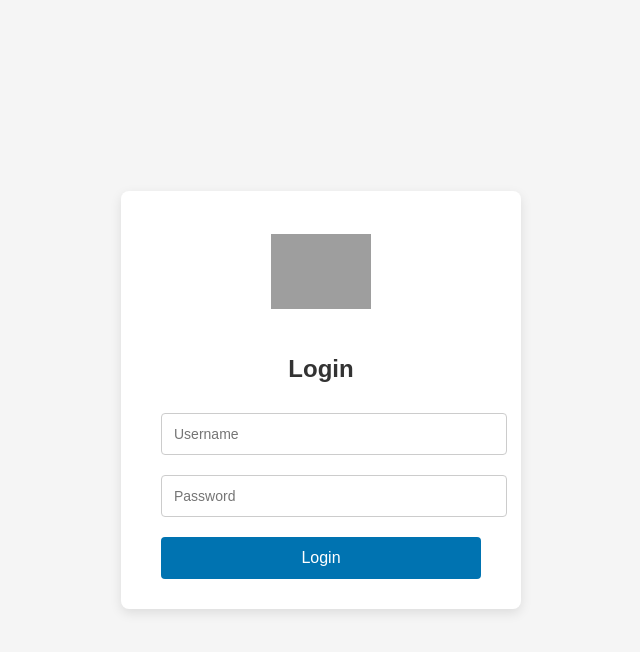
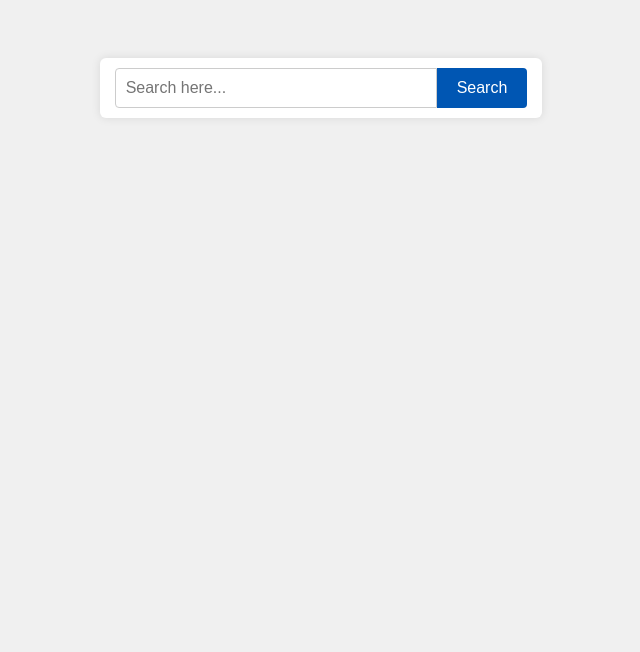
Before and after one commit to KIRANRAJ45/kiran, a plain HTML site: page index.html in a window 1280 px wide. Shown: the whole page, without its empty margins (319-959 px from the left). Drawn offline with Linux system fonts and the light colour scheme; grey boxes are pictures that could not be loaded.

Commit message:
Update index.html

```diff
--- a/index.html
+++ b/index.html
@@ -2,81 +2,54 @@
 <html lang="en">
 <head>
   <meta charset="UTF-8">
-  <title>Login</title>
+  <title>Search Box</title>
   <style>
     body {
-      background-color: #f5f5f5;
       font-family: Arial, sans-serif;
+      background-color: #f0f0f0;
+      padding: 50px;
       display: flex;
       justify-content: center;
-      align-items: center;
-      height: 100vh;
-      margin: 0;
     }
 
-    .login-box {
-      background-color: #fff;
-      padding: 30px 40px;
-      border-radius: 8px;
-      box-shadow: 0 4px 12px rgba(0, 0, 0, 0.1);
-      width: 320px;
-      text-align: center;
+    .search-box {
+      display: flex;
+      background-color: white;
+      padding: 10px 15px;
+      border-radius: 6px;
+      box-shadow: 0 0 10px rgba(0,0,0,0.1);
     }
 
-    .login-box img {
-      width: 100px;
-      height: 100px;
-      object-fit: contain;
-      margin-bottom: 20px;
+    .search-box input[type="text"] {
+      padding: 10px;
+      font-size: 16px;
+      border: 1px solid #ccc;
+      border-radius: 4px 0 0 4px;
+      outline: none;
+      width: 300px;
     }
 
-    .login-box h2 {
-      margin: 10px 0 20px;
-      font-size: 24px;
-      color: #333;
+    .search-box button {
+      padding: 10px 20px;
+      font-size: 16px;
+      border: none;
+      background-color: #0056b3;
+      color: white;
+      cursor: pointer;
+      border-radius: 0 4px 4px 0;
     }
 
-    .login-box input[type="text"],
-    .login-box input[type="password"] {
-      width: 100%;
-      padding: 12px;
-      margin: 10px 0;
-      border: 1px solid #ccc;
-      border-radius: 4px;
-      font-size: 14px;
-    }
-
-    .login-box button {
-      width: 100%;
-      padding: 12px;
-      margin-top: 10px;
-      background-color: #0073b1; /* LinkedIn-style blue */
-      color: #fff;
-      border: none;
-      border-radius: 4px;
-      font-size: 16px;
-      cursor: pointer;
-    }
-
-    .login-box button:hover {
-      background-color: #005582;
+    .search-box button:hover {
+      background-color: #004494;
     }
   </style>
 </head>
 <body>
 
-  <div class="login-box">
-    <!-- Your logo -->
-    <img src="https://media.licdn.com/dms/image/v2/D4D0BAQG4feTbXpaq0w/company-logo_200_200/company-logo_200_200/0/1697346843915?e=2147483647&v=beta&t=6eCzOllCngKpFwferIneF9s0Ec-RyhmmPEG-MGs9Df4" alt="Logo">
-
-    <h2>Login</h2>
-
-    <form action="#" method="post">
-      <input type="text" name="username" placeholder="Username" required>
-      <input type="password" name="password" placeholder="Password" required>
-      <button type="submit">Login</button>
-    </form>
-  </div>
+  <form class="search-box" action="/search" method="GET">
+    <input type="text" name="q" placeholder="Search here..." required>
+    <button type="submit">Search</button>
+  </form>
 
 </body>
 </html>
```
